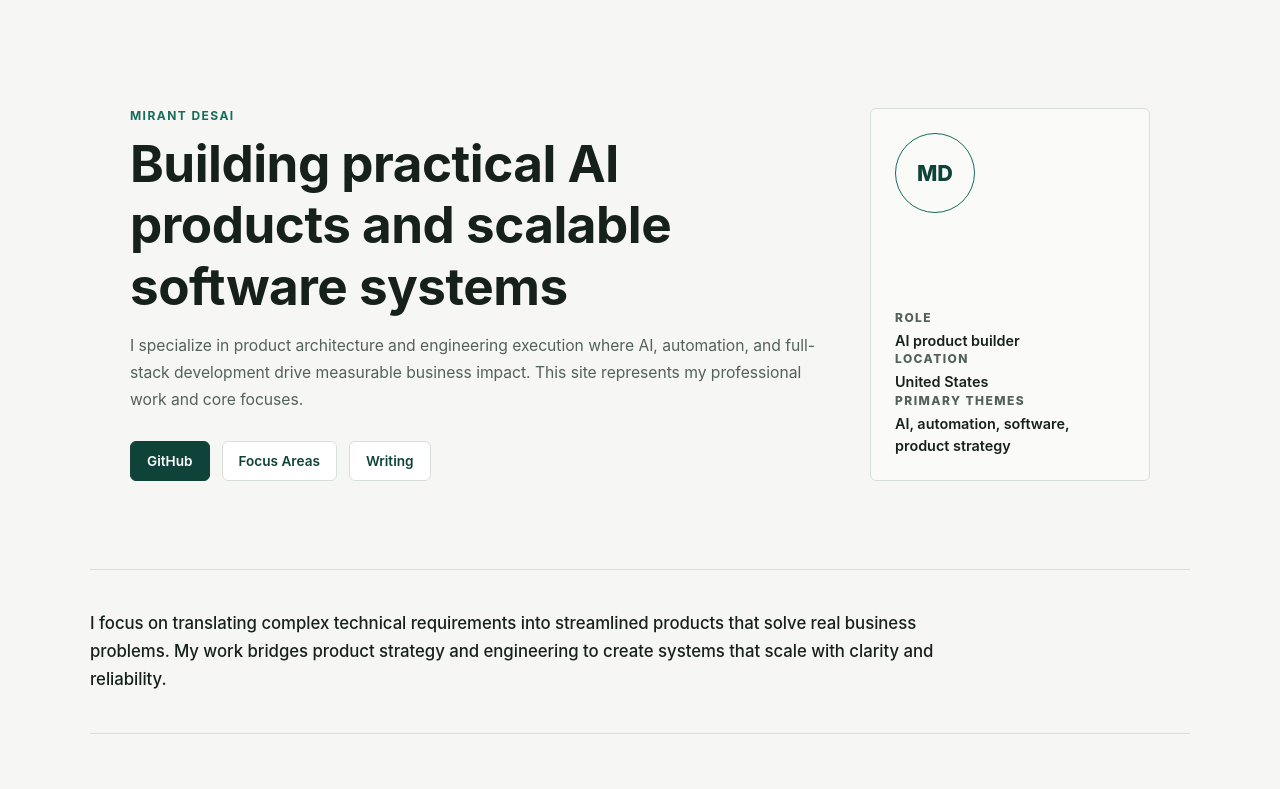
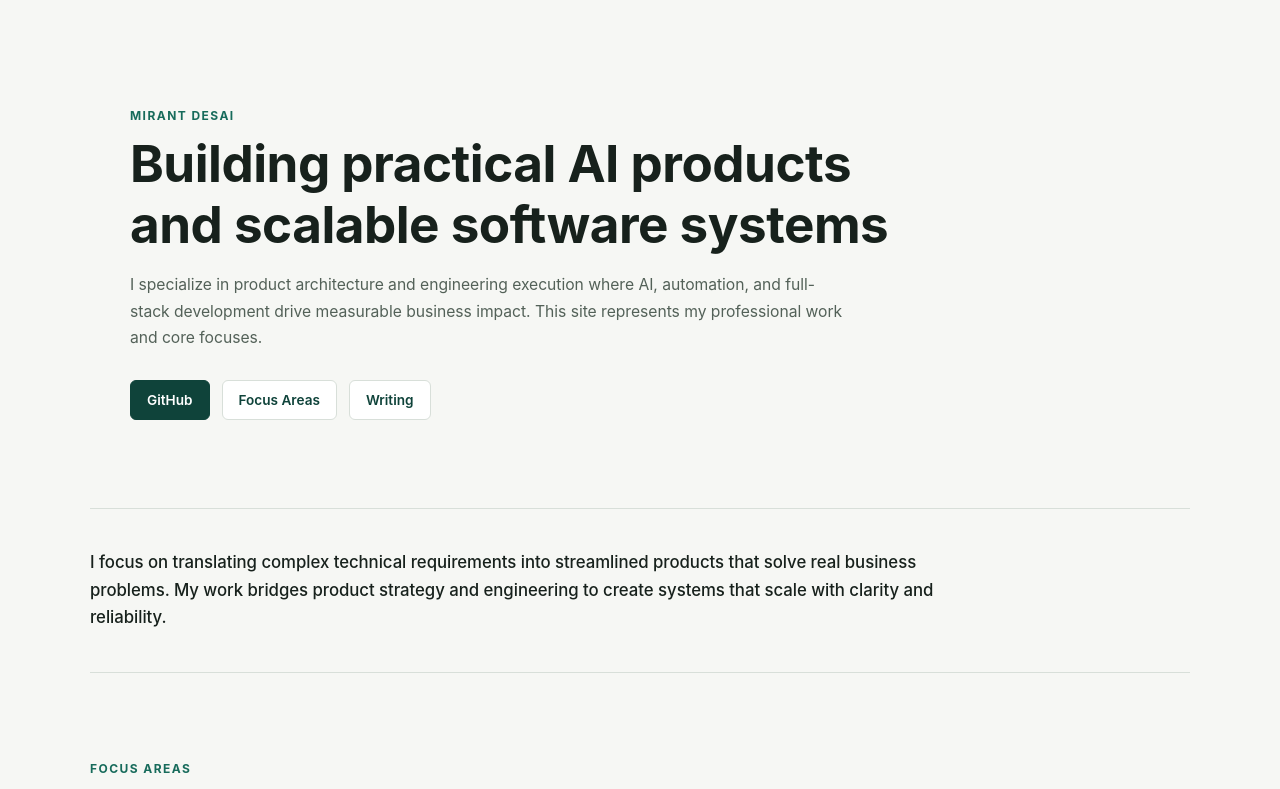
Before and after one commit to mirantdesai01/mirantdesai01.github.io, a Next.js app: page / in a window 1280 px wide. Shown: the top 789 px of the page. Built offline with nearby package versions, Linux system fonts and the light colour scheme.

Commit message:
Remove profile summary panel

```diff
--- a/app/globals.css
+++ b/app/globals.css
@@ -40,10 +40,6 @@ a {
 }
 
 .hero {
-  display: grid;
-  grid-template-columns: minmax(0, 1fr) 280px;
-  gap: 40px;
-  align-items: stretch;
   padding: 48px 40px;
   border: none;
   border-radius: 0;
@@ -145,54 +141,6 @@ h3 {
 .button.primary:hover {
   background: #0d3a2f;
   border-color: #0d3a2f;
-}
-
-.profile-panel {
-  display: flex;
-  min-height: 100%;
-  flex-direction: column;
-  justify-content: space-between;
-  border: 1px solid var(--line);
-  border-radius: 6px;
-  padding: 24px;
-  background: #fafbf9;
-  box-shadow: none;
-}
-
-.monogram {
-  display: grid;
-  width: 80px;
-  height: 80px;
-  place-items: center;
-  border: 1.5px solid var(--accent);
-  border-radius: 50%;
-  color: var(--accent-strong);
-  font-size: 1.35rem;
-  font-weight: 800;
-}
-
-dl {
-  margin: 42px 0 0;
-}
-
-dt {
-  margin-bottom: 5px;
-  color: var(--muted);
-  font-size: 0.75rem;
-  font-weight: 800;
-  letter-spacing: 0.12em;
-  text-transform: uppercase;
-}
-
-dd {
-  margin: 0 0 22px;
-  font-weight: 600;
-  font-size: 0.9rem;
-  line-height: 1.5;
-}
-
-dd:last-child {
-  margin-bottom: 0;
 }
 
 .intro {
@@ -420,7 +368,6 @@ dd:last-child {
     padding: 28px 0 56px;
   }
 
-  .hero,
   .grid,
   .split,
   .narrative-grid,
@@ -430,14 +377,6 @@ dd:last-child {
 
   .hero {
     padding: 28px;
-  }
-
-  .profile-panel {
-    gap: 28px;
-  }
-
-  dl {
-    margin-top: 0;
   }
 
   .article-card ul {
--- a/app/page.js
+++ b/app/page.js
@@ -151,25 +151,6 @@ export default function HomePage() {
           </div>
         </div>
 
-        <aside className="profile-panel" aria-label="Profile summary">
-          <div className="monogram" aria-hidden="true">
-            MD
-          </div>
-          <dl>
-            <div>
-              <dt>Role</dt>
-              <dd>{profile.title}</dd>
-            </div>
-            <div>
-              <dt>Location</dt>
-              <dd>{profile.location}</dd>
-            </div>
-            <div>
-              <dt>Primary themes</dt>
-              <dd>AI, automation, software, product strategy</dd>
-            </div>
-          </dl>
-        </aside>
       </section>
 
       <section className="intro" aria-label="Professional summary">
```
